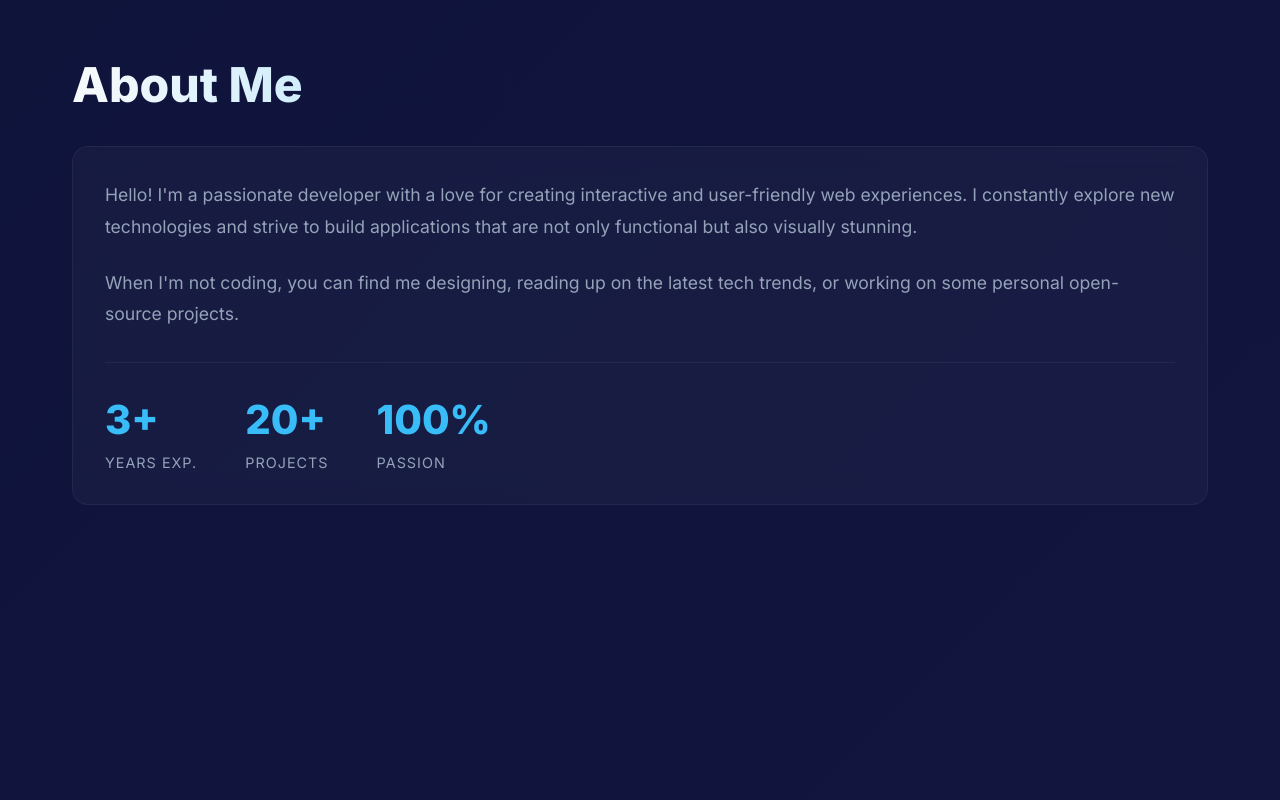
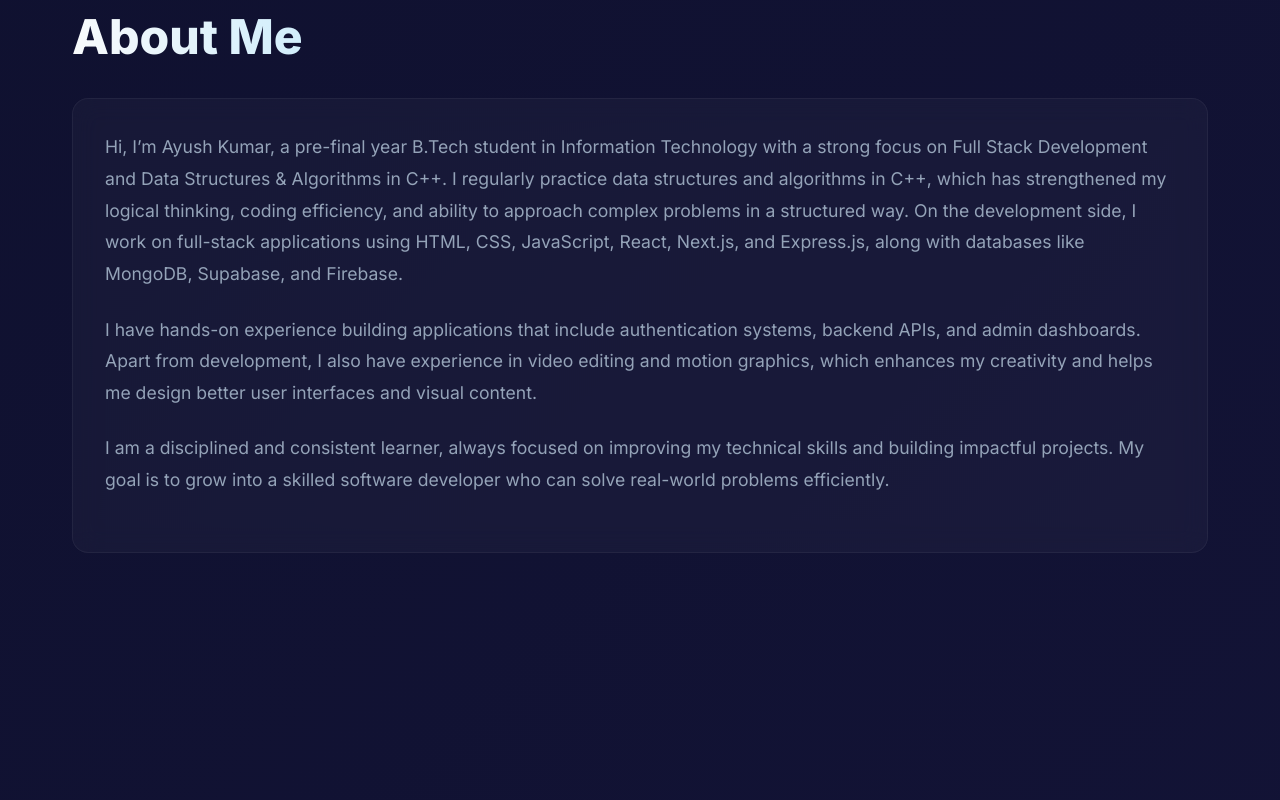
Before and after one commit to ayushkumar1420/Portfolio, a React (Vite) app: page / in a window 1280 px wide. Shown: the part 920-1720 px from the top of the page. Built offline with nearby package versions, Linux system fonts and the light colour scheme.

Commit message:
about me

```diff
--- a/src/components/About.css
+++ b/src/components/About.css
@@ -11,27 +11,6 @@
   margin-bottom: 1.5rem;
 }
 
-.stats {
-  display: flex;
-  gap: 3rem;
-  margin-top: 2rem;
-  padding-top: 2rem;
-  border-top: 1px solid var(--glass-border);
-}
-
-.stat-item h3 {
-  font-size: 2.5rem;
-  color: var(--accent);
-  margin-bottom: 0.5rem;
-}
-
-.stat-item span {
-  font-size: 0.9rem;
-  text-transform: uppercase;
-  letter-spacing: 1px;
-  color: var(--text-secondary);
-}
-
 @media (max-width: 768px) {
   .stats {
     flex-direction: column;
--- a/src/components/About.jsx
+++ b/src/components/About.jsx
@@ -8,29 +8,17 @@ export default function About() {
       <div className="about-content glass-panel">
         <div className="about-text">
           <p>
-            Hello! I'm a passionate developer with a love for creating interactive and
-            user-friendly web experiences. I constantly explore new technologies and
-            strive to build applications that are not only functional but also visually stunning.
+            Hi, I’m Ayush Kumar, a pre-final year B.Tech student in Information Technology with a strong focus on Full Stack Development and Data Structures & Algorithms in C++.
+            I regularly practice data structures and algorithms in C++, which has strengthened my logical thinking, coding efficiency, and ability to approach complex problems in a structured way.
+            On the development side, I work on full-stack applications using HTML, CSS, JavaScript, React, Next.js, and Express.js, along with databases like MongoDB, Supabase, and Firebase.
           </p>
           <p>
-            When I'm not coding, you can find me designing, reading up on the latest tech trends,
-            or working on some personal open-source projects.
+            I have hands-on experience building applications that include authentication systems, backend APIs, and admin dashboards.
+            Apart from development, I also have experience in video editing and motion graphics, which enhances my creativity and helps me design better user interfaces and visual content.
           </p>
-
-          <div className="stats">
-            <div className="stat-item">
-              <h3>3+</h3>
-              <span>Years Exp.</span>
-            </div>
-            <div className="stat-item">
-              <h3>20+</h3>
-              <span>Projects</span>
-            </div>
-            <div className="stat-item">
-              <h3>100%</h3>
-              <span>Passion</span>
-            </div>
-          </div>
+          <p>
+            I am a disciplined and consistent learner, always focused on improving my technical skills and building impactful projects. My goal is to grow into a skilled software developer who can solve real-world problems efficiently.
+          </p>
         </div>
       </div>
     </section>
--- a/src/components/Navbar.css
+++ b/src/components/Navbar.css
@@ -8,6 +8,7 @@
   align-items: center;
   transition: all 0.3s ease;
   z-index: 1000;
+  background: var(--glass-bg) ;
 }
 
 .navbar.scrolled {
--- a/src/index.css
+++ b/src/index.css
@@ -1,9 +1,9 @@
 @import url('https://fonts.googleapis.com/css2?family=Inter:wght@300;400;600;800&display=swap');
 
 :root {
-  --bg-color-1: #000d2c;
+  --bg-color-1: #010715;
   --bg-color-2: #1e1b4b;
-  --bg-color-3: #312e81;
+  --bg-color-3: #04023c;
   --text-primary: #f8fafc;
   --text-secondary: #94a3b8;
   --accent: #38bdf8;
```
